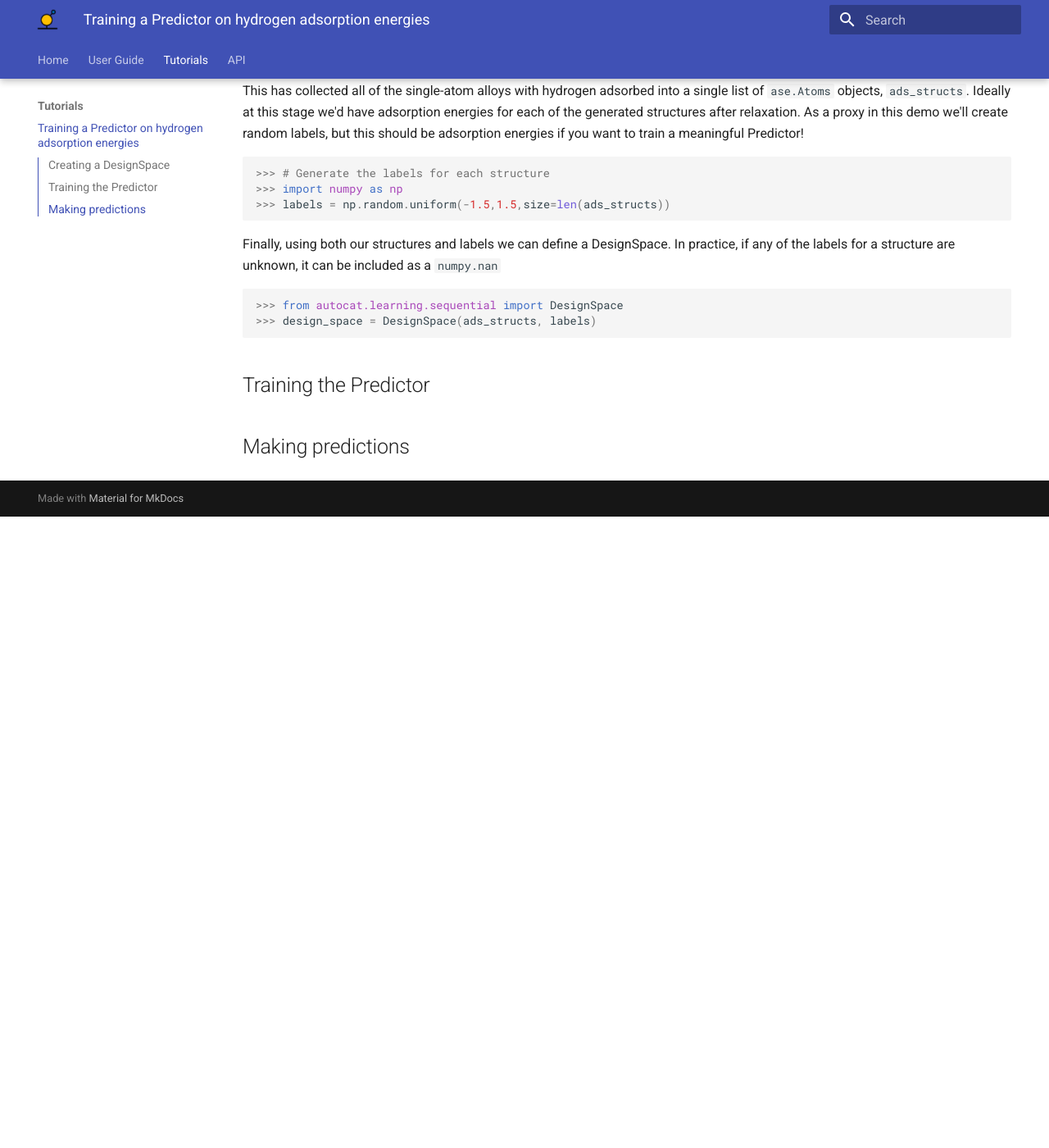
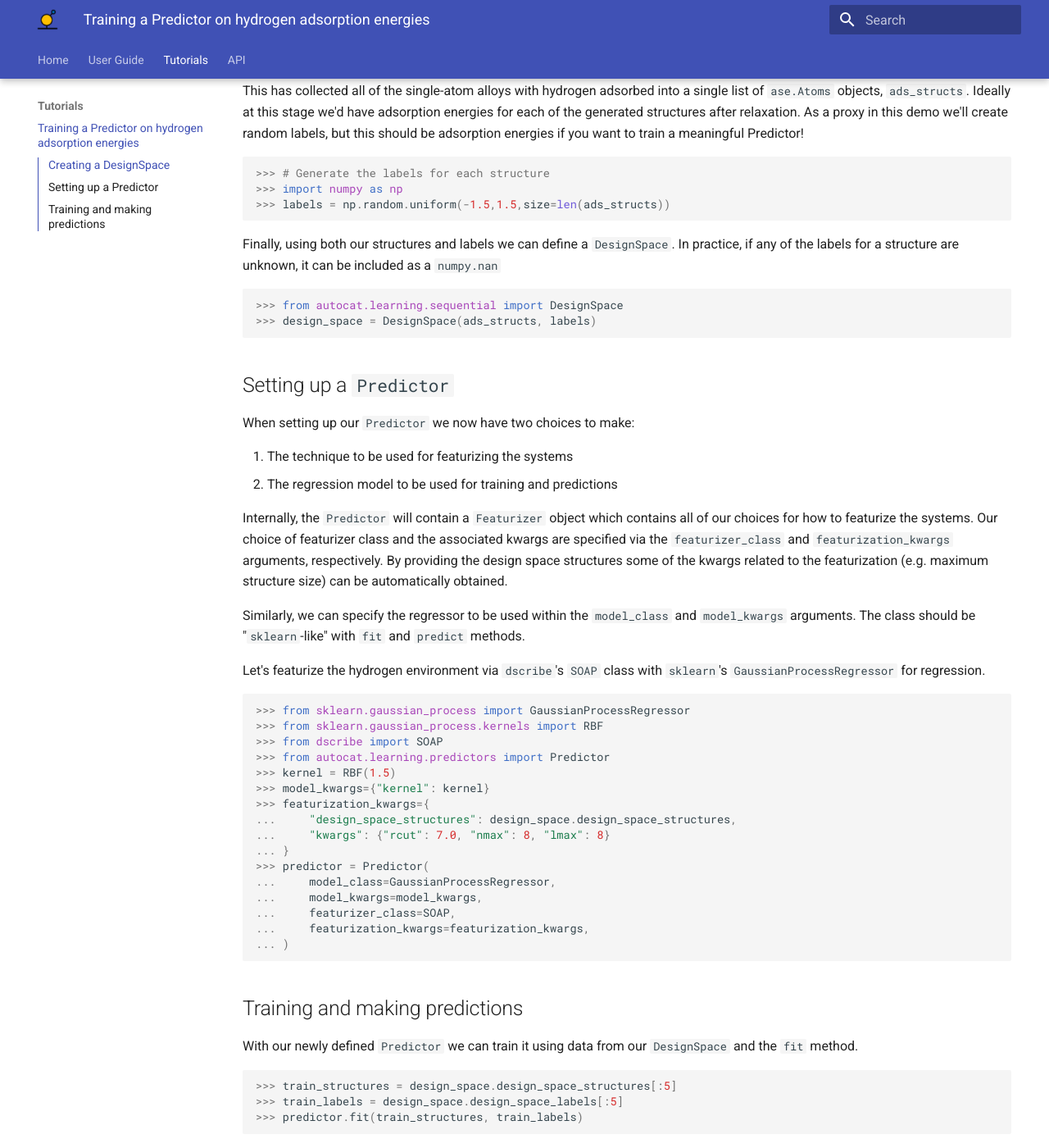
Before and after one commit to aced-differentiate/auto_cat, an MkDocs documentation site: the page built from docs/Tutorials/pred_h.md, in a window 1280 px wide and 1400 px high, scrolled down 905 px. Shown: the whole window at 82% size. Built offline with MkDocs 1.6.1 and Material for MkDocs 9.7.7, drawn with Linux system fonts in a browser that asks for light colours; before the commit the page ends 1535 px from its top, so only the background shows below that; some of the changed text lies outside the part shown.

Commit message:
extend predictor tutorial

````diff
--- a/docs/Tutorials/pred_h.md
+++ b/docs/Tutorials/pred_h.md
@@ -2,9 +2,9 @@ In this tutorial we are going to show how to use the learning tools within
 AutoCat to train a regressor that can predict adsorption energies of hydrogen
 on a set of single-atom alloys.
 
-## Creating a DesignSpace
+## Creating a `DesignSpace`
 
-Let's start by creating a DesignSpace. Normally each of these
+Let's start by creating a `DesignSpace`. Normally each of these
 structures would be optimized via DFT, but for demo purposes
 we'll use the generated structures directly. First we need to generate the single-atom
 alloys. Here, we can use AutoCat's
@@ -56,7 +56,7 @@ want to train a meaningful Predictor!
 >>> labels = np.random.uniform(-1.5,1.5,size=len(ads_structs))
 ```
 
-Finally, using both our structures and labels we can define a DesignSpace. In practice,
+Finally, using both our structures and labels we can define a `DesignSpace`. In practice,
 if any of the labels for a structure are unknown, it can be included as a `numpy.nan`
 
 ```py
@@ -64,6 +64,68 @@ if any of the labels for a structure are unknown, it can be included as a `numpy
 >>> design_space = DesignSpace(ads_structs, labels)
 ```
 
-## Training the Predictor
+## Setting up a `Predictor`
 
-## Making predictions
+When setting up our `Predictor` we now have two choices to make:
+
+1. The technique to be used for featurizing the systems
+2. The regression model to be used for training and predictions
+
+Internally, the `Predictor` will contain a `Featurizer` object which contains all of
+our choices for how to featurize the systems. Our choice of featurizer class and
+the associated kwargs are specified via the `featurizer_class` and
+`featurization_kwargs` arguments, respectively. By providing the design space structures
+some of the kwargs related to the featurization (e.g. maximum structure size) can be
+automatically obtained.
+
+Similarly, we can specify the regressor to be used within the `model_class` and
+`model_kwargs` arguments. The class should be "`sklearn`-like" with `fit` and
+`predict` methods.
+
+Let's featurize the hydrogen environment via `dscribe`'s `SOAP` class with
+`sklearn`'s `GaussianProcessRegressor` for regression.
+
+```py
+>>> from sklearn.gaussian_process import GaussianProcessRegressor
+>>> from sklearn.gaussian_process.kernels import RBF
+>>> from dscribe import SOAP
+>>> from autocat.learning.predictors import Predictor
+>>> kernel = RBF(1.5)
+>>> model_kwargs={"kernel": kernel}
+>>> featurization_kwargs={
+...     "design_space_structures": design_space.design_space_structures,
+...     "kwargs": {"rcut": 7.0, "nmax": 8, "lmax": 8}
+... }
+>>> predictor = Predictor(
+...     model_class=GaussianProcessRegressor,
+...     model_kwargs=model_kwargs,
+...     featurizer_class=SOAP,
+...     featurization_kwargs=featurization_kwargs,
+... )
+```
+
+## Training and making predictions
+
+With our newly defined `Predictor` we can train it using data from our
+`DesignSpace` and the `fit` method.
+
+```py
+>>> train_structures = design_space.design_space_structures[:5]
+>>> train_labels = design_space.design_space_labels[:5]
+>>> predictor.fit(train_structures, train_labels)
+```
+
+Making predictions is a similar process except using the `predict` method.
+
+```py
+>>> test_structures = design_space.design_space_structures[5:]
+>>> predicted_labels = predictor.predict(test_structures)
+```
+
+In this example, since we already have the labels for the test structures, we can
+also use the `score` method to calculate a prediction score.
+
+```py
+>>> test_labels = design_space.design_space_labels[5:]
+>>> mae = predictor.score(test_structures, test_labels)
+```
````
